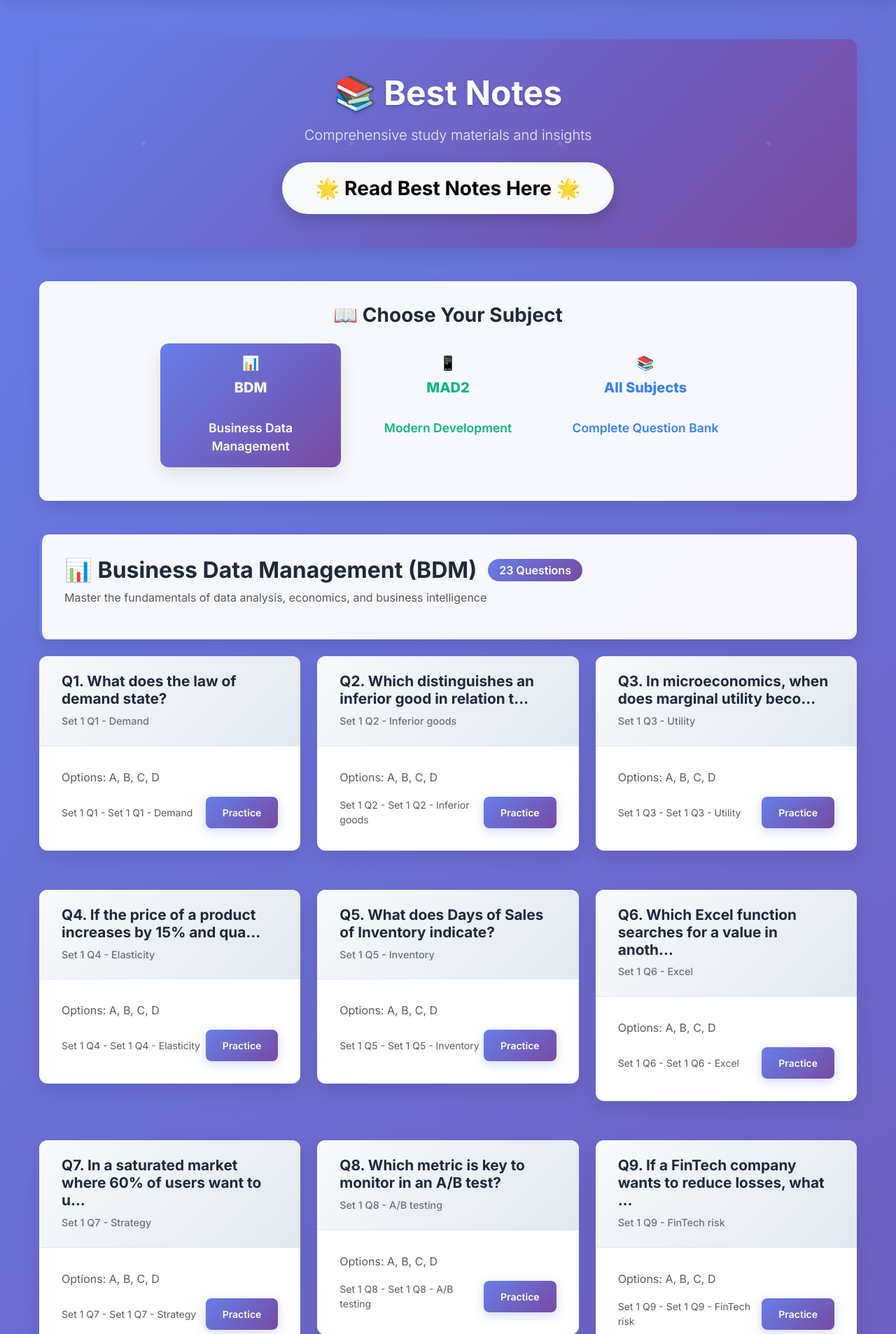
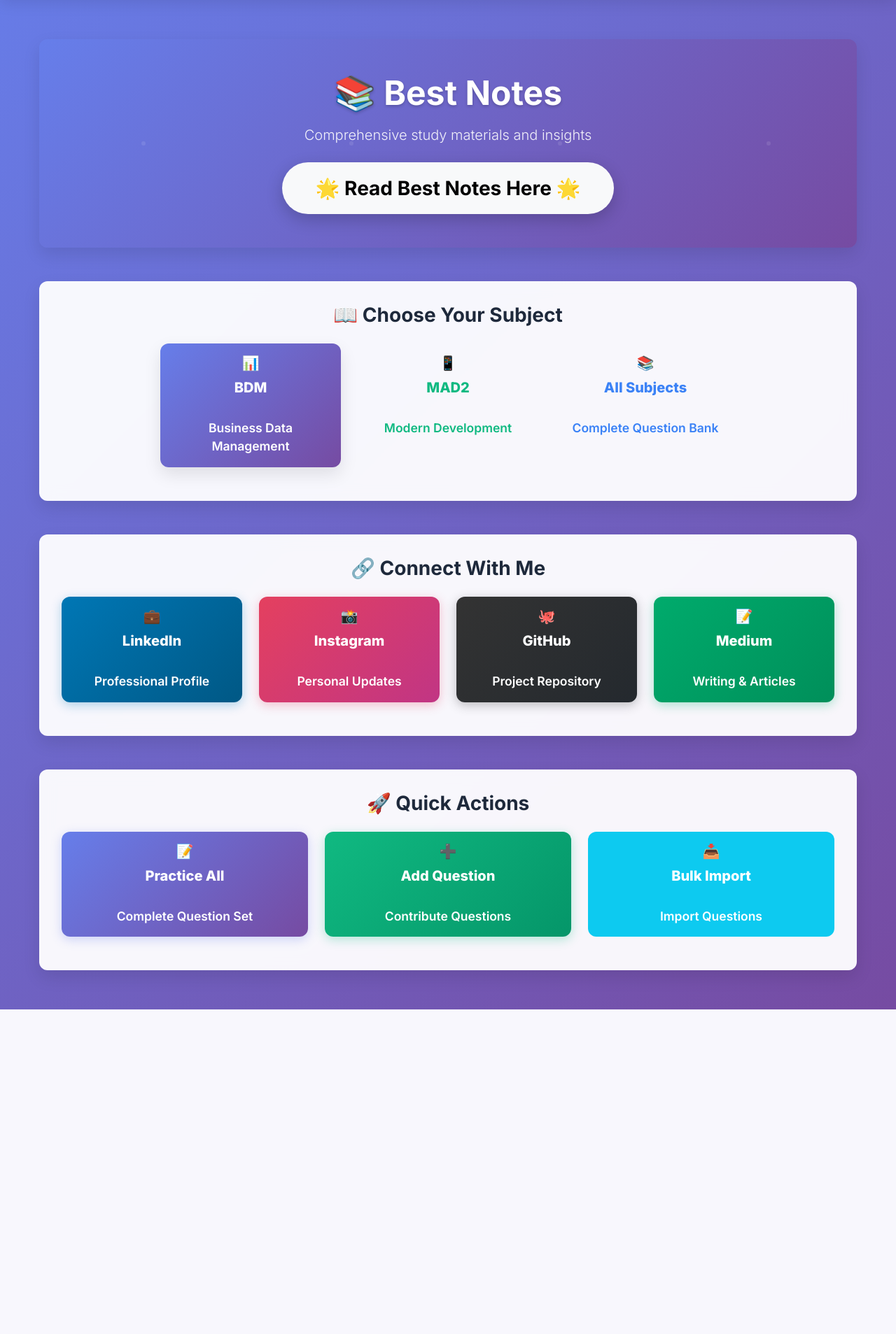
Before and after one commit to vivek-k1/BDM, a Flask app: page /set/1 in a window 1280 px wide. Shown: the part 127-2034 px from the top of the page at 70% size. After the commit the page ends 1570 px from the top, so only its background shows below. Run offline with Flask 3, Linux system fonts and the light colour scheme.

Commit message:
Remove questions display completely from homepage - clean landing page only

```diff
--- a/app/templates/index.html
+++ b/app/templates/index.html
@@ -36,56 +36,6 @@
       </div>
     </div>
   </div>
-
-  <!-- Current Subject Info -->
-  {% set current_subject = request.args.get('subject', 'bdm') %}
-  {% if current_subject == 'bdm' %}
-    <div class="subject-header mb-4">
-      <div class="d-flex align-items-center">
-        <h2 class="me-3 mb-0">📊 Business Data Management (BDM)</h2>
-        <span class="badge bg-primary">{{ questions|length }} Questions</span>
-      </div>
-      <p class="text-muted mt-2">Master the fundamentals of data analysis, economics, and business intelligence</p>
-    </div>
-  {% elif current_subject == 'mad2' %}
-    <div class="subject-header mb-4">
-      <div class="d-flex align-items-center">
-        <h2 class="me-3 mb-0">📱 Modern Development (MAD2)</h2>
-        <span class="badge bg-success">{{ questions|length }} Questions</span>
-      </div>
-      <p class="text-muted mt-2">Learn modern development, UI/UX design, and app deployment</p>
-    </div>
-  {% else %}
-    <div class="subject-header mb-4">
-      <div class="d-flex align-items-center">
-        <h2 class="me-3 mb-0">📚 All Subjects</h2>
-        <span class="badge bg-info">{{ questions|length }} Questions</span>
-      </div>
-      <p class="text-muted mt-2">Complete question bank across all subjects</p>
-    </div>
-  {% endif %}
-
-  {% if questions %}
-    <div class="row">
-      {% for q in questions %}
-        <div class="col-md-6 col-lg-4 mb-4">
-          <div class="question-card">
-            <div class="card-header">
-              <h5 class="card-title">Q{{ loop.index }}. {{ q.text[:50] }}{% if q.text|length > 50 %}...{% endif %}</h5>
-              {% if q.topic %}<div class="question-topic">{{ q.topic }}</div>{% endif %}
-            </div>
-            <div class="card-body">
-              <p class="card-text text-muted">Options: A, B, C, D</p>
-              <div class="d-flex justify-content-between align-items-center">
-                <small class="text-muted">Set {{ loop.index // 12 + 1 }} Q{{ loop.index }} - {{ q.topic or 'General' }}</small>
-                <a href="{{ url_for('main.question', q_id=loop.index) }}" class="btn btn-primary btn-sm">Practice</a>
-              </div>
-            </div>
-          </div>
-        </div>
-      {% endfor %}
-    </div>
-  {% endif %}
 
   <!-- Professional Links Section - Footer -->
   <div class="professional-footer-section mt-5">
```
